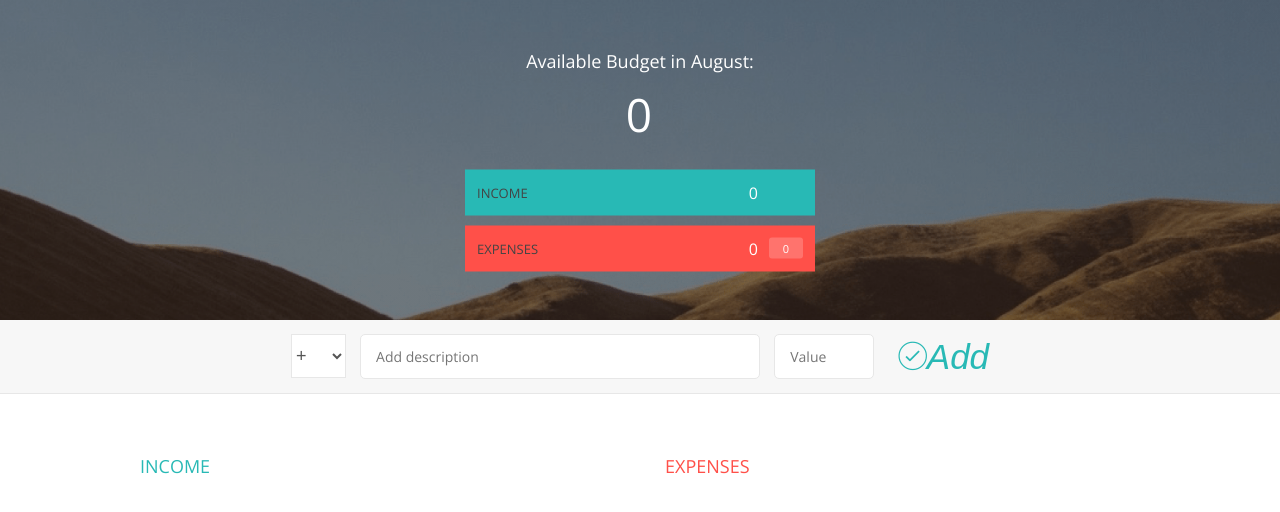
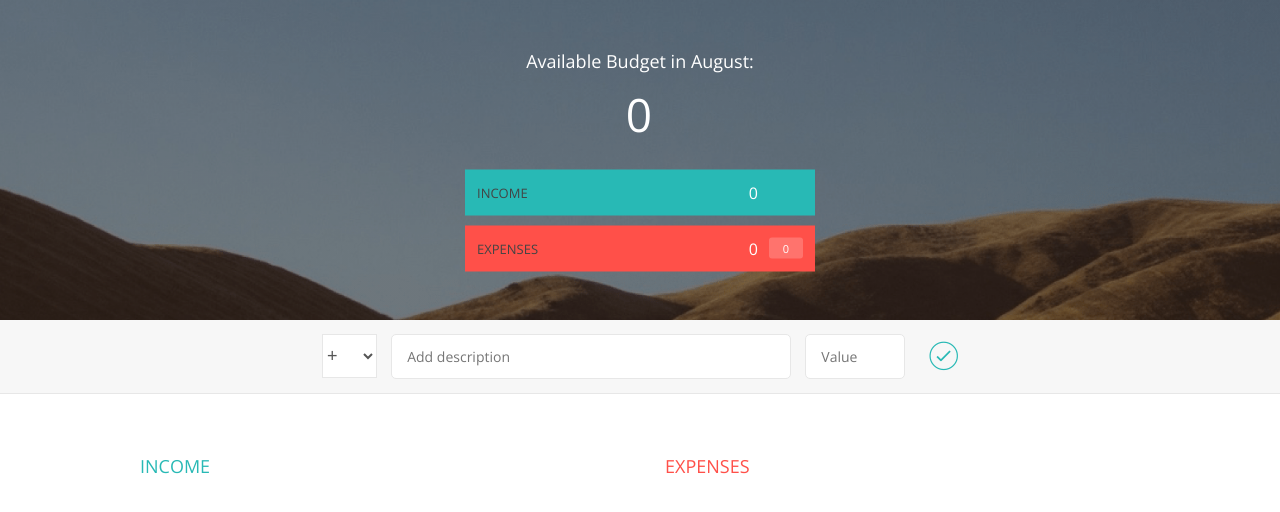
Before and after one commit to mvs24/VanillaJS--Budget-Website, a plain HTML site: page index.html in a window 1280 px wide. Drawn offline with nearby package versions, Linux system fonts and the light colour scheme.

Commit message:
Update index.html

```diff
--- a/index.html
+++ b/index.html
@@ -47,7 +47,7 @@
                     </select>
                     <input type="text" class="add__description" placeholder="Add description">
                     <input type="number" class="add__value" placeholder="Value">
-                    <button class="add__btn"><i class="ion-ios-checkmark-outline">Add</i></button>
+                    <button class="add__btn"><i class="ion-ios-checkmark-outline"></i></button>
                 </div>
             </div>
 
```
